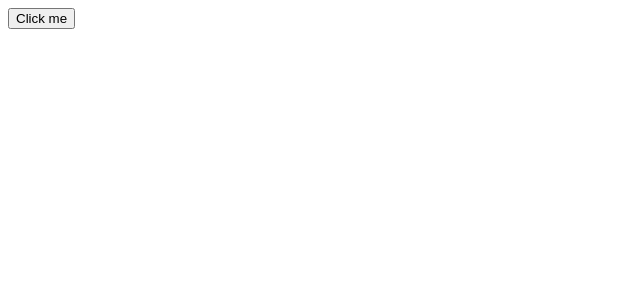
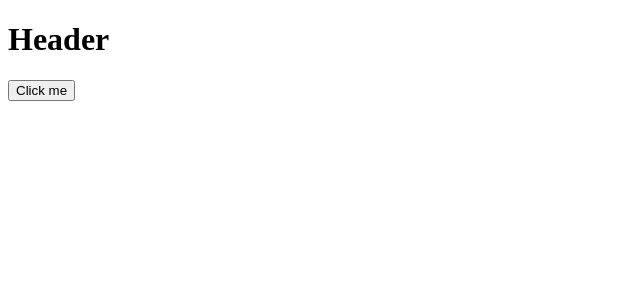
Before and after one commit to thinktwice13/SSR-react-example, a React app: page / in a window 1280 px wide. Shown: the top 300 px of the page, without its empty margins (0-640 px from the left). Built offline with nearby package versions, Linux system fonts and the light colour scheme; the HTML template or start-up script is replaced by a standard one.

Commit message:
Add App component and nest routes

```diff
--- /dev/null
+++ b/src/client/App.js
@@ -0,0 +1,15 @@
+import React from "react"
+import { renderRoutes } from "react-router-config"
+
+const App = ({ route }) => {
+  return (
+    <div>
+      <h1>Header</h1>
+      {renderRoutes(route.routes)}
+    </div>
+  )
+}
+
+export default {
+  component: App
+}
--- a/src/client/Routes.js
+++ b/src/client/Routes.js
@@ -1,6 +1,7 @@
 import React from "react"
 import HomePage from "./pages/HomePage"
 import UsersListPage from "./pages/UsersListPage"
+import App from "./App"
 
 // export default () => {
 //   return (
@@ -13,6 +14,9 @@ import UsersListPage from "./pages/UsersListPage"
 
 export default [
   {
+    ...App,
+    routes: [
+      {
         ...HomePage,
         path: "/",
         exact: true
@@ -22,3 +26,5 @@ export default [
         path: "/users"
       }
     ]
+  }
+]
```
Lines whose indentation alone changed are shown as unchanged.
